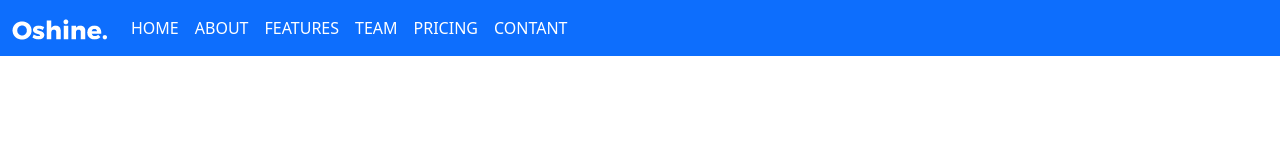
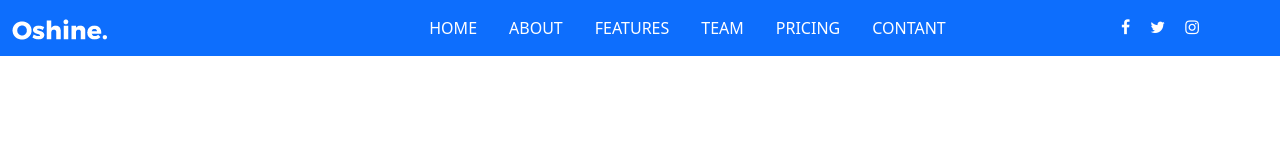
Before and after one commit to sohaibdev/Oshine, a plain HTML site: page index.html in a window 1280 px wide. Drawn offline with nearby package versions, Linux system fonts and the light colour scheme.

Commit message:
create navbar

```diff
--- a/css/style.css
+++ b/css/style.css
@@ -0,0 +1,9 @@
+/*  */
+.social-links {
+	position: absolute;
+	right: 65px;
+	top: 15px;
+}
+button {
+	color: azure;
+}
--- a/index.html
+++ b/index.html
@@ -21,36 +21,50 @@
 					  <a class="navbar-brand" href="#">
 						<img src="images/oshine-min-logo-white.png">
 					  </a>
-					  <button class="navbar-toggler" type="button" data-bs-toggle="collapse" data-bs-target="#navbarSupportedContent" aria-controls="navbarSupportedContent" aria-expanded="false" aria-label="Toggle navigation">
+					  <button class="navbar-toggler border-0" type="button text-white" data-bs-toggle="collapse" data-bs-target="#navbarSupportedContent" aria-controls="navbarSupportedContent" aria-expanded="false" aria-label="Toggle navigation">
 						<span class="navbar-toggler-icon"></span>
 					  </button>
 					  <div class="collapse navbar-collapse" id="navbarSupportedContent">
-						<ul class="navbar-nav me-auto mb-2 mb-lg-0">
+						<ul class="navbar-nav mb-2 mb-lg-0 m-auto">
 						  <li class="nav-item">
-							<a class="nav-link active text-white" aria-current="page" href="#">HOME</a>
+							<a class="nav-link active text-white me-3" aria-current="page" href="#">HOME</a>
 						  </li>
 						  <li class="nav-item">
-							<a class="nav-link active text-white" aria-current="page" href="#">ABOUT</a>
+							<a class="nav-link active text-white me-3" aria-current="page" href="#">ABOUT</a>
 						  </li>
 						  <li class="nav-item">
-							<a class="nav-link active text-white" aria-current="page" href="#">FEATURES</a>
+							<a class="nav-link active text-white me-3" aria-current="page" href="#">FEATURES</a>
 						  </li>
 						  <li class="nav-item">
-							<a class="nav-link active text-white" aria-current="page" href="#">TEAM</a>
+							<a class="nav-link active text-white me-3" aria-current="page" href="#">TEAM</a>
 						  </li>
 						  <li class="nav-item">
-							<a class="nav-link active text-white" aria-current="page" href="#">PRICING</a>
+							<a class="nav-link active text-white me-3" aria-current="page" href="#">PRICING</a>
 						  </li>
 						  <li class="nav-item">
-							<a class="nav-link active text-white" aria-current="page" href="#">CONTANT</a>
+							<a class="nav-link active text-white me-3" aria-current="page" href="#">CONTANT</a>
 						  </li>
 						</ul>
 					  </div>
+					  <div class="social-links">
+						<i class="fa fa-facebook text-white me-3" aria-hidden="true"></i>
+						<i class="fa fa-twitter text-white me-3" aria-hidden="true"></i>
+						<i class="fa fa-instagram text-white me-3" aria-hidden="true"></i>
+				      </div>
 					</div>
 				  </nav>
 			</header>
 			<!-- Header Section End -->
 
+			<!--  -->
+			<div class="container">
+				<div class="row">
+					<div class="col">
+
+					</div>
+				</div>
+			</div>
+
 	<!-- Bootstrap js link -->
 	<script src="https://cdn.jsdelivr.net/npm/bootstrap@5.2.0-beta1/dist/js/bootstrap.bundle.min.js" integrity="sha384-pprn3073KE6tl6bjs2QrFaJGz5/SUsLqktiwsUTF55Jfv3qYSDhgCecCxMW52nD2" crossorigin="anonymous"></script>
 </body>
```
Also changed, not shown: images/Bitmap.jpg (added), images/IMG-2-1.jpg (added), images/IMG-3.jpg (added), images/IMG-4.png (added), images/IMG-5.png (added), images/IMG-6.png (added), images/main-image.png (added), images/oshine-new-logo-1.png (added), images/peter.jpg (added), images/wade.jpg (added).
